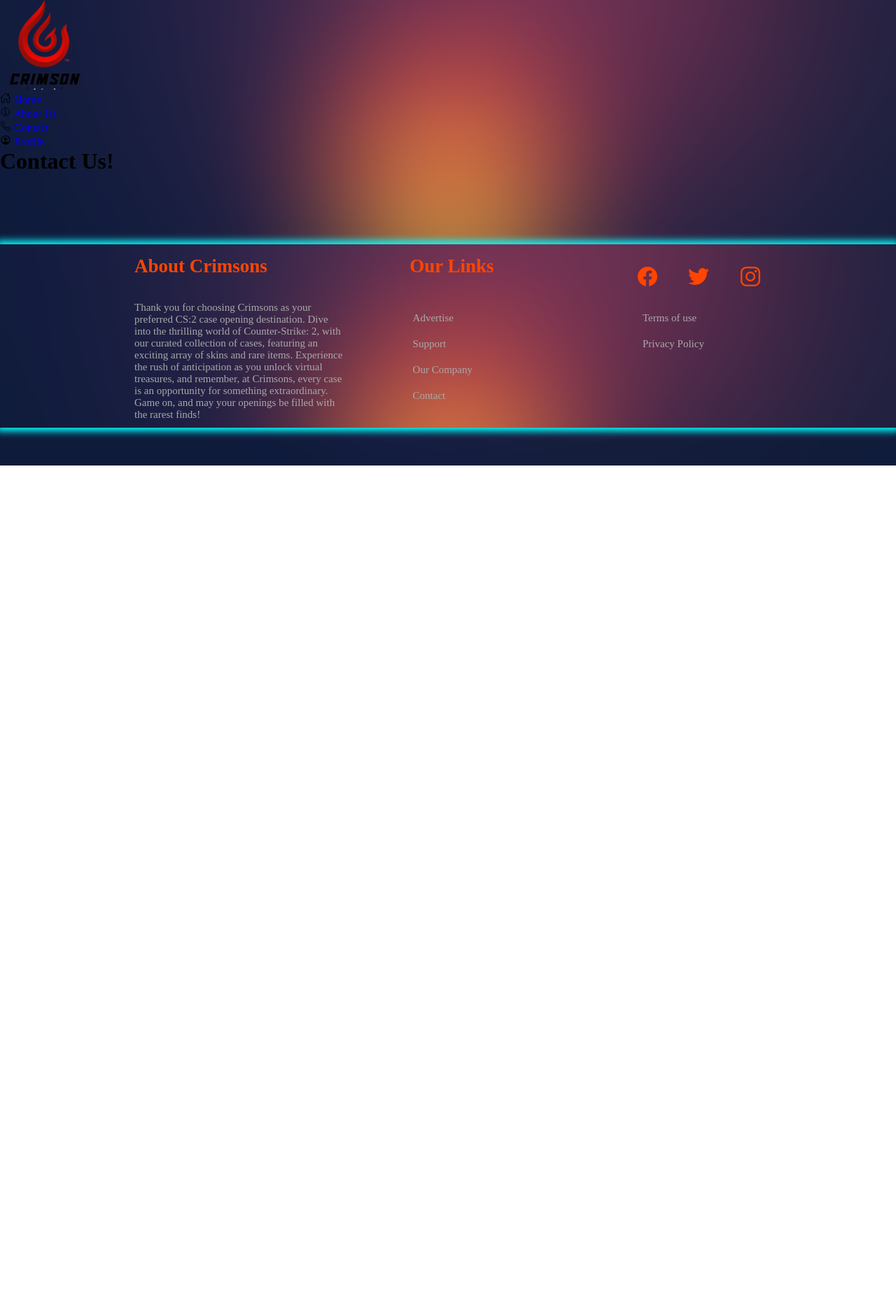
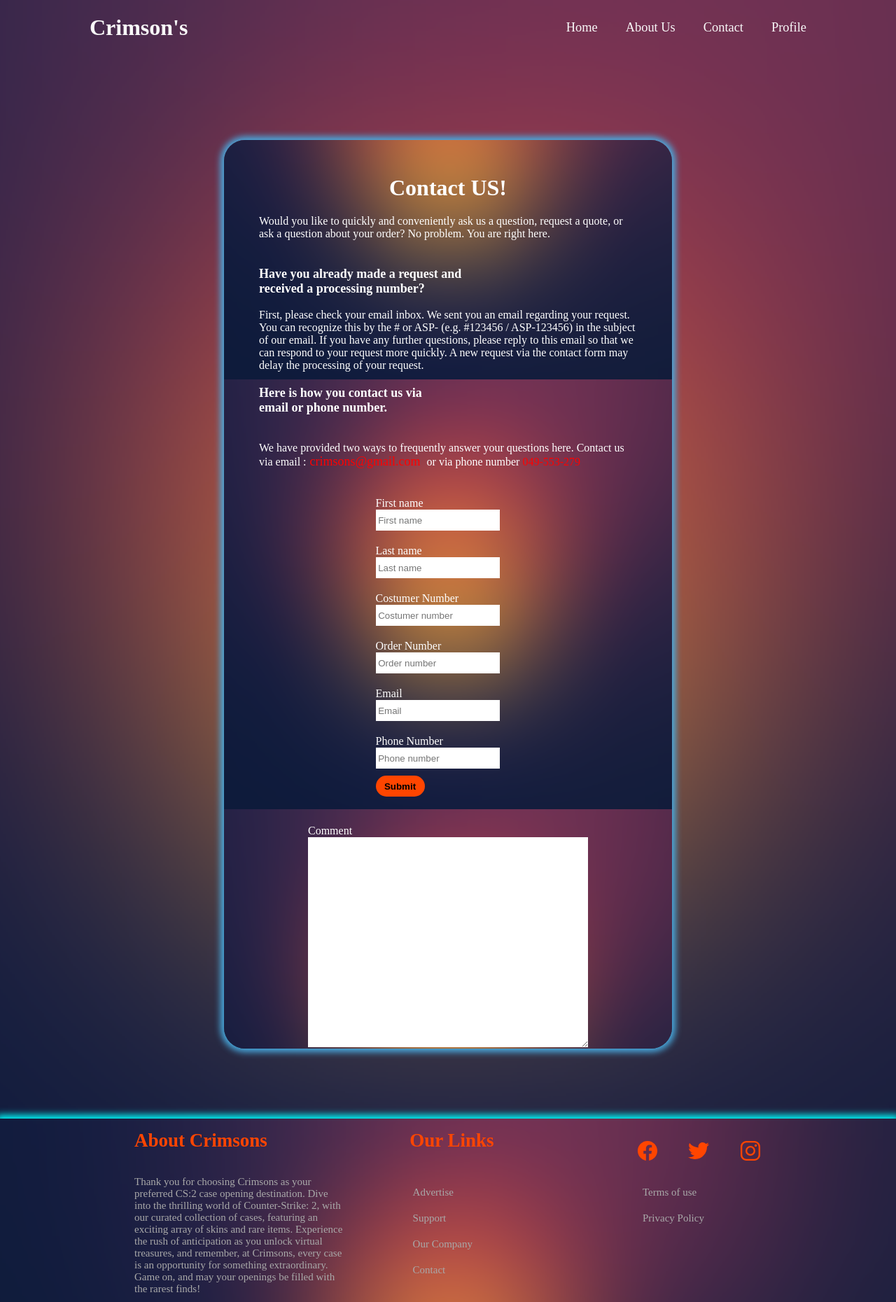
Before and after one commit to florentmuqolli/Projekti-10-11-23, a PHP site: page /Kontakt.html in a window 1280 px wide. Shown: the whole page at 70% size. Before the commit the page ends 665 px from the top, so only its background shows below. Run offline with PHP 8.4, Linux system fonts and the light colour scheme; some libraries are stand-ins or nearby versions.

Commit message:
Eri's commit
CONTACT US

```diff
--- a/Kontakt.css
+++ b/Kontakt.css
@@ -6,58 +6,105 @@
     outline: none;
     border: none;
 }
-
-/*header .ubt{
+header
+{
     position: fixed;
     top: 0;
     left: 0;
     width: 100%;
-    padding: 20px 100px;
+    padding: 1.3rem 10%;
     display: flex;
     justify-content: space-between;
     align-items: center;
-    z-index: 99;
-    backdrop-filter: blur(20px);
-    box-shadow: 0 0 30px rgba(0,0,0, .5);
-    display: none;
+    z-index: 100;
+}
+header
+{
+    position: fixed;
+    top: 0;
+    left: 0;
+    width: 100%;
+    padding: 1.3rem 10%;
+    display: flex;
+    justify-content: space-between;
+    align-items: center;
+    z-index: 100;
 }
 
-span{
-    font-size: x-large;
+.crimson
+{
+    font-size: 2rem;
+    font-weight: 700;
+    color: #f9f9f9;
 }
-header .ubt ul{
+
+.ubt a
+{
+    font-size: 1.15rem;
+    font-weight: 500;
+    color: #f9f9f9;
+    margin-left: 2.5rem;
+}
+
+header .ubt{
+    display: flex;
+    justify-content: space-between;
+}
+
+.conus{
+    display: flex;
+    flex-wrap: wrap;
     position: relative;
-    display: flex;
+    margin: 200px 25% 0 25%;
     justify-content: center;
-    align-items: center;
-    width: 35%;
+    background: url(/img/download.png);
+    background-position: center;
+    border-radius: 30px;
+    color: white;
+    padding: 50px;
+    padding-left: 50px;
+    box-shadow: 0 0 10px 5px #48abe0;
+    text-align: left;
 }
-header .ubt ul li{
-    position: relative;
-    list-style: none;
-    margin-left: 50px;
-    display: flex;
-    width: 100%;
+.conus .aaa{
+    font-weight: bolder;
     font-size: large;
-    color: white;
+    margin-right: 35%;
 }
-header .ubt ul li a{
-    font-size: larger;
-    position: relative;
-    text-decoration: none;
-    color: #fff;
-    width: 100px;
-    margin-left: 5px;
-    letter-spacing: 2px;
-    font-weight: 500px;
-    transition: 0.6s;
+
+.conus .formulari{
+    flex-direction: column;
+    padding-top: 20px;
+    margin-right: 30px;
 }
-header .ubt ul li:hover{
-    width: 100%;
-    background-color: transparent;
-    color: white;
-    height: 40px;
-}*/
+.conus .formulari1{
+    margin-top: 10px;
+
+}
+.conus .formulari2{
+    height: 30px;
+}
+.conus .submiti{
+    height: 30px;
+    width: 70px;
+    border-radius: 30px;
+    color: black;
+    font-weight: bold;
+    background-color: orangered;
+}
+.conus .submiti:hover{
+    cursor: pointer;
+}
+.conus .Komenti{
+    height: 200px;
+    width: 300px;
+}
+
+.conus .Koment{
+    width: 400px;
+    height: 300px;
+    margin: 10px 0 0 0;
+}
 
 body
 {
@@ -66,6 +113,7 @@ body
     background-size: cover;
     background-position: center;
 }
+
 
 footer{
     background-image: url(/img/download.png);
--- a/Kontakt.html
+++ b/Kontakt.html
@@ -8,20 +8,42 @@
     <script src="https://kit.fontawesome.com/a076d05399.js" crossorigin="anonymous"></script>
 </head>
 <header>
-    <nav class="ubt">
-    <img class="crimson" src="img/600px-Crimson2_logo.png" width="10%" alt="logojoja">
-        <ul>
-            <li><span><ion-icon name="home-outline"></ion-icon></span><a href="#" onclick="hom()"> Home</a></li>
-            <li><span><ion-icon name="information-circle-outline"></ion-icon></span> <a href="#footeri">About Us</a></li>
-            <li><span><ion-icon name="call-outline"></ion-icon></span><a href="#" class="kontaktona"> Contact</a></li>
-            <li><span><ion-icon name="person-circle-outline"></ion-icon></span><a href="#"> Profile</a></li>
-        </ul>
-    </nav>
+    <a href="#" class="crimson"> Crimson's</a>
+        <nav class="ubt">
+            <a href="#"> Home</a>
+            <a href="#">About Us</a>
+            <a href="#" class="kontaktona" onclick="con()"> Contact</a>
+            <a href="#"> Profile</a>
+        </nav>
 </header>
 
 <body>
+    <div class="conus">
+        <h1>Contact US!</h1> <br> <P>
+            Would you like to quickly and conveniently ask us a question, request a quote, or ask a question about your order?
+            No problem. You are right here. <br> <br>
 
-<h1>Contact Us!</h1>
+            <p class="aaa">Have you already made a request and received a processing number?</p> <br>
+            First, please check your email inbox. We sent you an email regarding your request. You can recognize this by the # or ASP- (e.g. #123456 / ASP-123456) in the subject of our email. If you have any further questions, please reply to this email so that we can respond to your request more quickly. A new request via the contact form may delay the processing of your request.
+
+            <p class="aaa" style="margin-right: 50%;">Here is how you contact us via email or phone number.</p> <br>
+            <p>We have provided two ways to frequently answer your questions here. Contact us via email  :<a href="#" style="color: red; font-size: large; padding: 0 5px 0 5px;">crimsons@gmail.com</a> or via phone number <a href="#" style="color: red;">049-553-279</a></P>
+
+
+        <div class="formulari">
+            <div class="formulari1"> <p>First name</p><input type="text" placeholder=" First name" class="formulari2"></div>
+            <div class="formulari1"><p>Last name</p><input type="text" placeholder=" Last name" class="formulari2"></div>
+            <div class="formulari1"><p>Costumer Number</p><input type="text" placeholder=" Costumer number" class="formulari2"></div>
+            <div class="formulari1"><p>Order Number</p><input type="text" placeholder=" Order number" class="formulari2"></div>
+            <div class="formulari1"><p>Email</p><input type="email" placeholder=" Email" class="formulari2"></div>
+            <div class="formulari1"><p>Phone Number</p><input type="text" placeholder=" Phone number" class="formulari2"></div>
+            <div class="formulari1"><input type="submit" class="submiti"></div>
+        </div>
+        <div class="Koment"><p style="margin-bottom: -10px; margin-top: 30px;">Comment</p><textarea cols="80" rows="10" class="Koment" type="text" name="textbox" placeholder="Add your comment here before you submit your request">
+        </textarea> </div>
+
+    </div>
+
 
 <script src="Kontakt.js"></script>
     <script type="module" src="https://unpkg.com/ionicons@7.1.0/dist/ionicons/ionicons.esm.js"></script>
```
